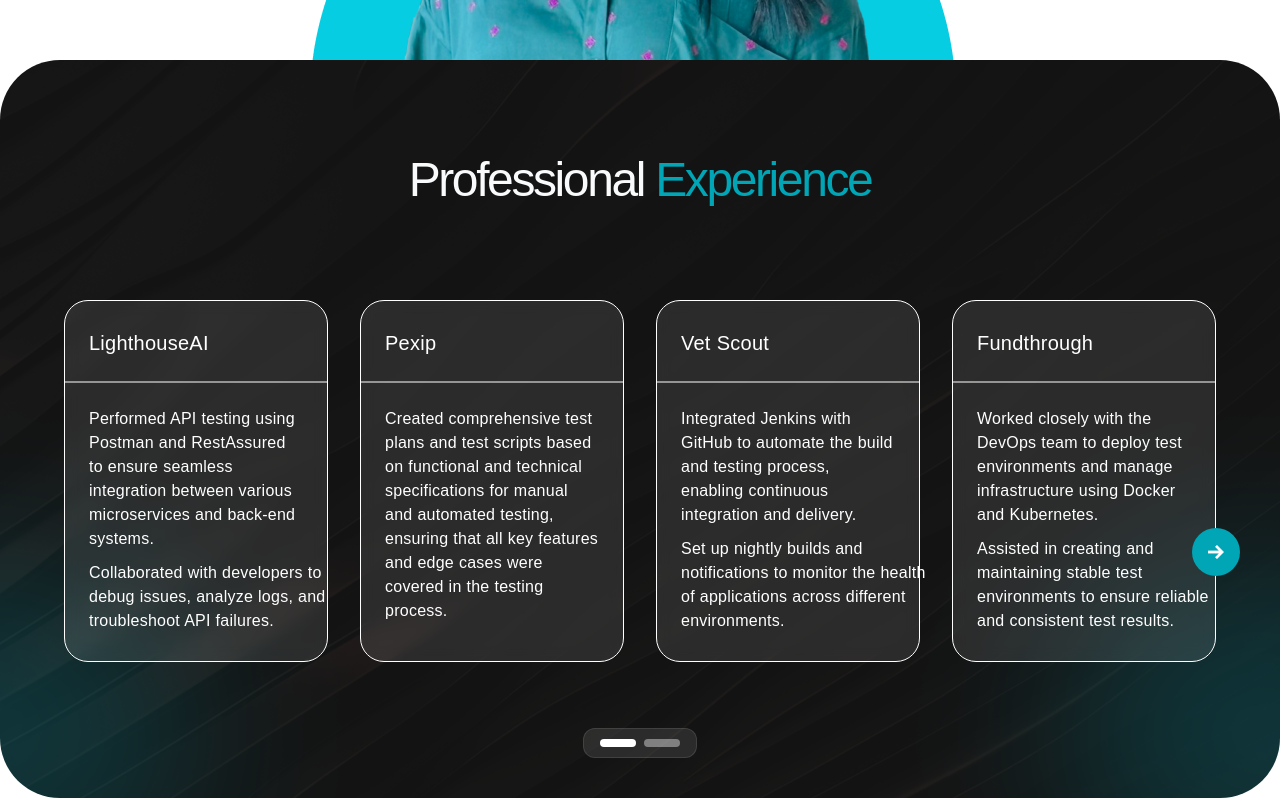
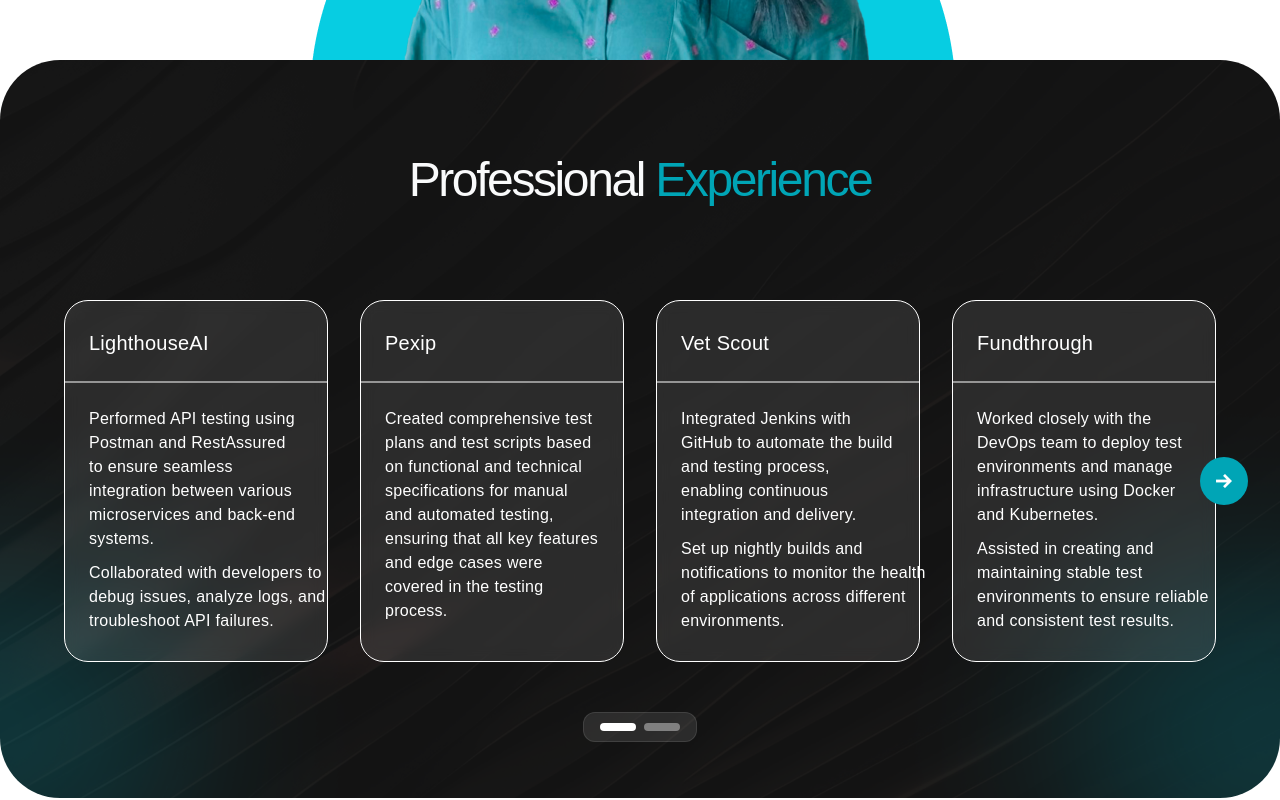
Before and after one commit to adnanghaffar07/ambreen_portfolio, a Next.js app: page / in a window 1280 px wide. Shown: the part 996-1796 px from the top of the page. Built offline with nearby package versions, Linux system fonts and the light colour scheme.

Commit message:
Update pagination.tsx

```diff
--- a/app/components/pagination.tsx
+++ b/app/components/pagination.tsx
@@ -1,48 +1,48 @@
 "use client";
-import React, { useState } from 'react';
+import React, { useState } from "react";
 
 const ProfessionalExperience = () => {
     const experiences = [
         {
             company: "LighthouseAI",
             description: "Performed API testing using Postman and RestAssured to ensure seamless integration between various microservices and back-end systems.",
-            details: "Collaborated with developers to debug issues, analyze logs, and troubleshoot API failures."
+            details: "Collaborated with developers to debug issues, analyze logs, and troubleshoot API failures.",
         },
         {
             company: "Pexip",
             description: "Created comprehensive test plans and test scripts based on functional and technical specifications for manual and automated testing, ensuring that all key features and edge cases were covered in the testing process.",
-            details: ""
+            details: "",
         },
         {
             company: "Vet Scout",
             description: "Integrated Jenkins with GitHub to automate the build and testing process, enabling continuous integration and delivery. ",
-            details: "Set up nightly builds and notifications to monitor the health of applications across different environments."
+            details: "Set up nightly builds and notifications to monitor the health of applications across different environments.",
         },
         {
             company: "Fundthrough",
             description: "Worked closely with the DevOps team to deploy test environments and manage infrastructure using Docker and Kubernetes.",
-            details: "Assisted in creating and maintaining stable test environments to ensure reliable and consistent test results."
+            details: "Assisted in creating and maintaining stable test environments to ensure reliable and consistent test results.",
         },
         {
             company: "Make with Tech",
             description: "Developed performance testing scripts using JMeter to simulate real-world user scenarios and identify potential bottlenecks in the application.",
-            details: "Analyzed results and provided actionable insights to the development team for performance optimization."
+            details: "Analyzed results and provided actionable insights to the development team for performance optimization.",
         },
         {
             company: "Apics",
             description: "Implemented end-to-end automation scripts using Cypress to validate web applications across various browsers.",
-            details: "Integrated Cypress with CI/CD pipelines for automated regression testing and ensured that new features were tested before release."
+            details: "Integrated Cypress with CI/CD pipelines for automated regression testing and ensured that new features were tested before release.",
         },
         {
             company: "Hearo",
             description: "Conducted mobile application testing using Appium, focusing on both Android and iOS platforms. ",
-            details: "Developed test scripts to validate core functionalities, UI elements, and user experience across different mobile devices and OS versions."
+            details: "Developed test scripts to validate core functionalities, UI elements, and user experience across different mobile devices and OS versions.",
         },
         {
             company: "Site-Source",
             description: "Collaborated with cross-functional teams, including developers, product managers, and UX designers, to ensure all testing requirements were aligned with business objectives.",
-            details: "Participated in daily stand-ups, sprint planning, and retrospectives to track progress and resolve issues in a timely manner."
-        }
+            details: "Participated in daily stand-ups, sprint planning, and retrospectives to track progress and resolve issues in a timely manner.",
+        },
     ];
 
     const [currentIndex, setCurrentIndex] = useState(0);
@@ -61,16 +61,20 @@
     };
 
     return (
-        <div id='professional' className="relative flex flex-col items-center pr-16 pl-16 w-full bg-cover bg-center min-h-[738px] rounded-[60px] max-md:px-5 py-10 md:py-24 max-md:max-w-full" style={{ backgroundImage: 'url("/My Services.png")' }}>
+        <div
+            id="professional"
+            className="relative flex flex-col items-center pr-16 pl-16 w-full bg-cover bg-center min-h-[738px] rounded-[60px] max-md:px-5 py-10 md:py-24 max-md:max-w-full"
+            style={{ backgroundImage: 'url("/My Services.png")' }}
+        >
             <div className="max-w-full text-5xl text-center tracking-tighter leading-none text-gray-50 w-[1299px] max-md:max-w-full max-md:text-4xl">
                 <span className="font-medium">Professional </span>
                 <span className="font-medium text-[#00A5B6]">Experience</span>
             </div>
 
-            {/* Show all 8 items on mobile and paginated 4 items on desktop */}
-            <div className="relative flex z-0 flex-wrap gap-8 items-center mt-24 text-white max-md:flex-wrap max-md:justify-center max-md:mt-10 h-full max-md:max-w-full transition-all duration-500 ease-in-out transform">
+            {/* Wrap the content and arrows in a container */}
+            <div className="relative w-full max-w-[1440px] mt-24 h-full">
                 {/* On desktop, show paginated 4 items */}
-                <div className="hidden md:grid grid grid-cols-1 md:grid-cols-2 xl:grid-cols-4 gap-8 max-md:mt-10 max-w-[1440px] h-full">
+                <div className="hidden md:grid grid-cols-1 md:grid-cols-2 xl:grid-cols-4 gap-8 h-full">
                     {experiences
                         .slice(currentIndex, currentIndex + itemsPerPage)
                         .map((exp, idx) => (
@@ -78,75 +82,75 @@
                                 key={idx}
                                 className="flex flex-col self-stretch py-7 h-full my-auto rounded-3xl border border-white border-solid backdrop-blur-[7.5px] bg-white bg-opacity-10 min-w-[240px] w-full transition-all duration-500 ease-in-out"
                             >
-                                <div className="self-start ml-6 text-xl font-medium max-md:ml-2.5">
+                                <div className="self-start ml-6 text-xl text-white  font-medium max-md:ml-2.5">
                                     {exp.company}
                                 </div>
                                 <div className="shrink-0 mt-6 h-px border border-solid border-white border-opacity-50" />
-                                <div className="flex flex-col px-6 mt-6 text-base leading-6 max-md:px-5">
+                                <div className="flex flex-col px-6 mt-6 text-white leading-6 max-md:px-5">
                                     <div>{exp.description}</div>
                                     <div className="mt-2.5 w-[250px]">{exp.details}</div>
                                 </div>
                             </div>
                         ))}
                 </div>
-                {/* On mobile, show all 8 items */}
-                <div className="hidden max-md:flex flex-wrap gap-8 justify-center items-center">
-                    {experiences.map((exp, idx) => (
-                        <div key={idx} className="flex flex-col self-stretch py-7 my-auto rounded-3xl border border-white border-solid backdrop-blur-[7.5px] bg-white bg-opacity-10 min-w-[240px] w-[298px] transition-all duration-500 ease-in-out">
-                            <div className="self-start ml-6 text-xl font-medium max-md:ml-2.5">
-                                {exp.company}
-                            </div>
-                            <div className="shrink-0 mt-6 h-px border border-solid border-white border-opacity-50" />
-                            <div className="flex flex-col px-6 mt-6 text-base leading-6 max-md:px-5">
-                                <div>{exp.description}</div>
-                                <div className="mt-2.5 w-[250px]">{exp.details}</div>
-                            </div>
-                        </div>
+
+                {/* Pagination Dots */}
+                <div className="hidden md:flex absolute -bottom-20 left-1/2 transform -translate-x-1/2 gap-2 items-center z-0 px-4 py-2.5 rounded-xl border border-solid bg-white bg-opacity-10 border-white border-opacity-10">
+                    {[...Array(Math.ceil(experiences.length / itemsPerPage))].map((_, idx) => (
+                        <div
+                            key={idx}
+                            className={`flex shrink-0 self-stretch my-auto w-9 h-2 rounded ${currentIndex / itemsPerPage === idx ? 'bg-white' : 'bg-white bg-opacity-40'
+                                }`}
+                        />
                     ))}
                 </div>
-            </div>
 
-            {/* Pagination Dots in the Center (hidden on mobile) */}
-            <div className="hidden md:flex absolute bottom-10 left-1/2 transform -translate-x-1/2 gap-2 items-center z-0 px-4 py-2.5 rounded-xl border border-solid bg-white bg-opacity-10 border-white border-opacity-10">
-                {[...Array(Math.ceil(experiences.length / itemsPerPage))].map((_, idx) => (
-                    <div
-                        key={idx}
-                        className={`flex shrink-0 self-stretch my-auto w-9 h-2 rounded ${currentIndex / itemsPerPage === idx ? 'bg-white' : 'bg-white bg-opacity-40'}`}
-                    />
-                ))}
-            </div>
-
-            {/* Arrow Buttons (hidden on mobile) */}
-            <div className="hidden md:flex absolute right-10 top-2/3 transform -translate-y-1/2 z-50 flex gap-2">
+                {/* Arrow Buttons */}
                 {currentIndex + itemsPerPage < experiences.length && (
                     <button
                         onClick={handleNext}
-                        className="bg-[#00A5B6] text-white rounded-full w-12 h-12 flex items-center justify-center"
+                        className="hidden md:flex absolute right-[-32px] top-1/2 transform -translate-y-1/2 z-50 bg-[#00A5B6] text-white rounded-full w-12 h-12 flex items-center justify-center"
                     >
                         <img
                             loading="lazy"
                             src="/arrow-right.png"
-                            className=""
+                            alt="Next"
+                        />
+                    </button>
+                )}
+
+                {currentIndex > 0 && (
+                    <button
+                        onClick={handlePrev}
+                        className="hidden md:flex absolute left-[-32px] top-1/2 transform -translate-y-1/2 z-50 bg-[#00A5B6] text-white rounded-full w-12 h-12 flex items-center justify-center"
+                    >
+                        <img
+                            loading="lazy"
+                            src="/arrow-left.png"
+                            alt="Previous"
                         />
                     </button>
                 )}
             </div>
 
-            {/* Left Arrow Button (only visible after scrolling, hidden on mobile) */}
-            {currentIndex > 0 && (
-                <div className="hidden md:flex absolute left-10 top-2/3 transform -translate-y-1/2 z-50">
-                    <button
-                        onClick={handlePrev}
-                        className="bg-[#00A5B6] text-white rounded-full w-12 h-12 flex items-center justify-center"
+            {/* On mobile, show all 8 items */}
+            <div className="hidden max-md:flex flex-wrap gap-8 justify-center items-center">
+                {experiences.map((exp, idx) => (
+                    <div
+                        key={idx}
+                        className="flex flex-col self-stretch py-7 my-auto rounded-3xl border border-white border-solid backdrop-blur-[7.5px] bg-white bg-opacity-10 min-w-[240px] w-[298px] transition-all duration-500 ease-in-out"
                     >
-                        <img
-                            loading="lazy"
-                            src="/arrow-left.png"
-                            className=""
-                        />
-                    </button>
-                </div>
-            )}
+                        <div className="self-start ml-6 text-xl text-white  font-medium max-md:ml-2.5">
+                            {exp.company}
+                        </div>
+                        <div className="shrink-0 mt-6 h-px border border-solid border-white border-opacity-50" />
+                        <div className="flex flex-col px-6 mt-6 text-white leading-6 max-md:px-5">
+                            <div>{exp.description}</div>
+                            <div className="mt-2.5 w-[250px]">{exp.details}</div>
+                        </div>
+                    </div>
+                ))}
+            </div>
         </div>
     );
 };
```
